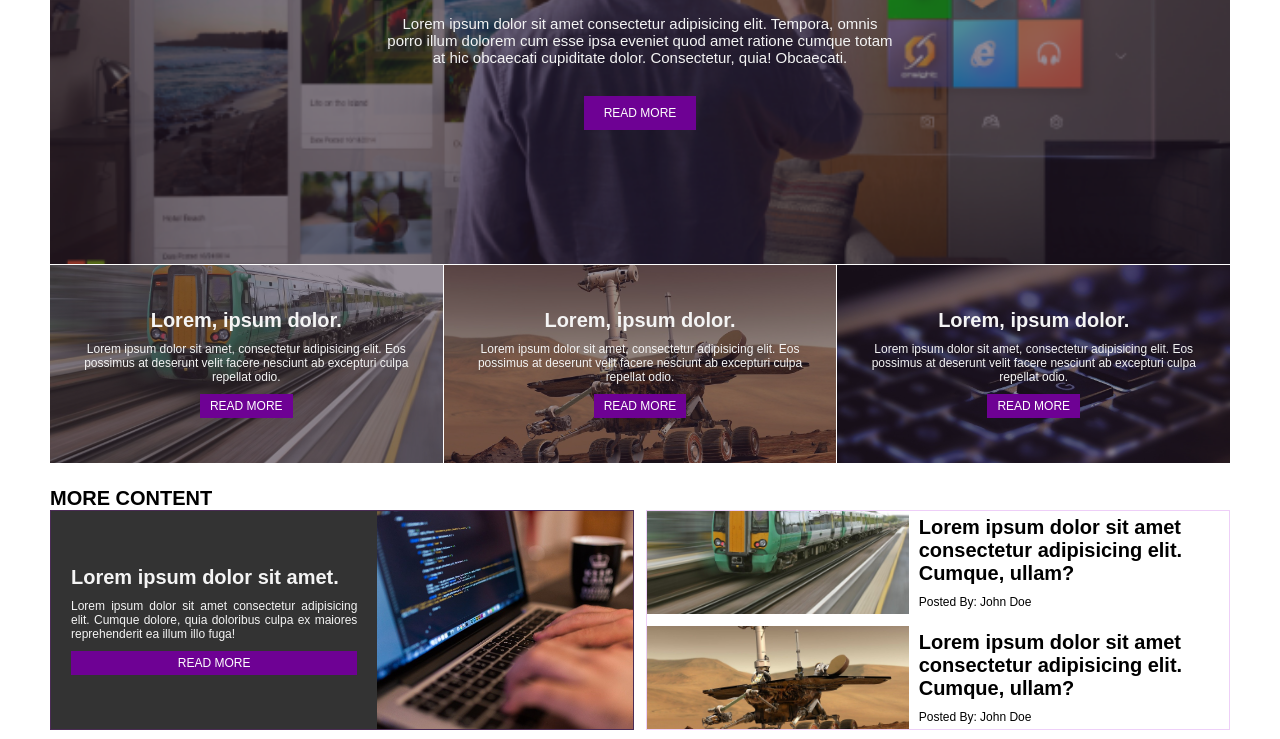
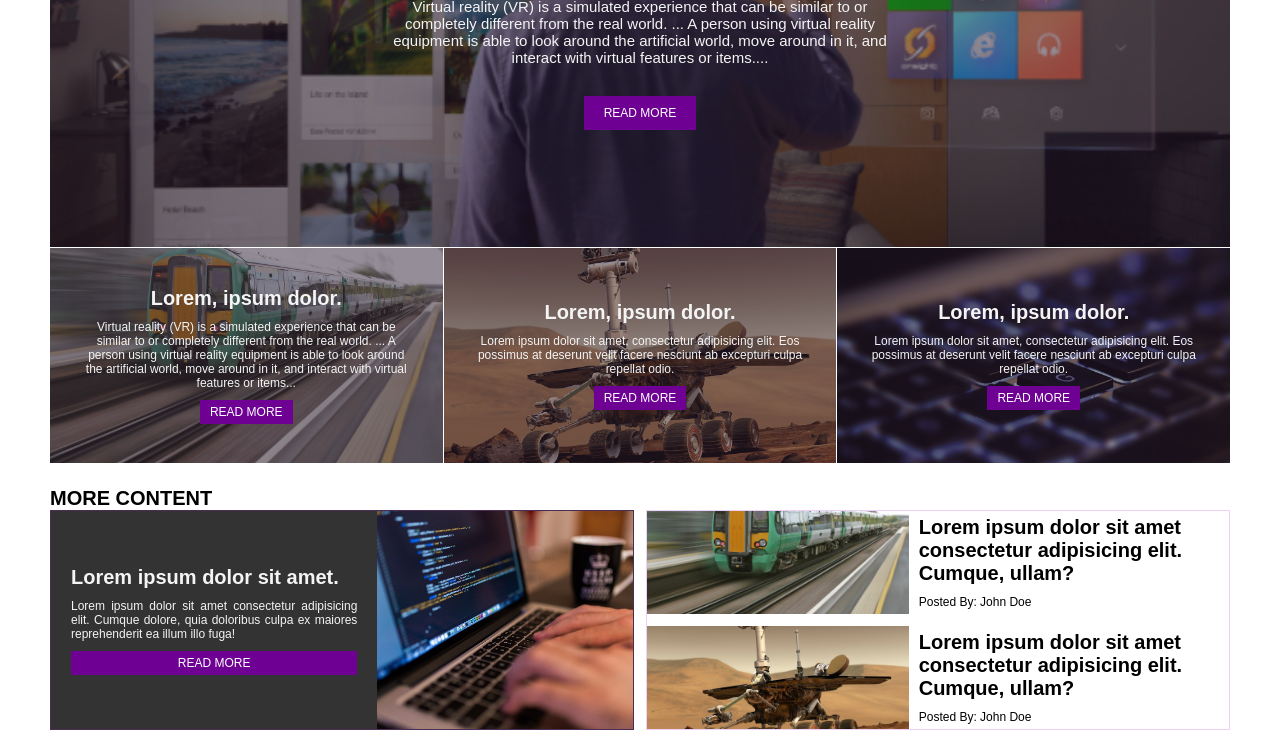
Before and after one commit to Arber98/PROJEKTIWEB-master, a plain HTML site: page PROJEKTIWEB-master/tech.html in a window 1280 px wide. Shown: the part 240-979 px from the top of the page. Drawn offline with Linux system fonts and the light colour scheme.

Commit message:
Tech content h1 update

```diff
--- a/PROJEKTIWEB-master/tech.html
+++ b/PROJEKTIWEB-master/tech.html
@@ -43,7 +43,9 @@
                <div class="contents">
                   <div class="text-content">
                      <h1>Virtual Reality.</h1>
-                     <p>Lorem ipsum dolor sit amet consectetur adipisicing elit. Tempora, omnis porro illum dolorem cum esse ipsa eveniet quod amet ratione cumque totam at hic obcaecati cupiditate dolor. Consectetur, quia! Obcaecati.</p>
+                     <p>Virtual reality (VR) is a simulated experience that can be similar to or completely different from the real world. ...
+                        A person using virtual reality equipment is able to look around the artificial world,
+                        move around in it, and interact with virtual features or items....</p>
                      <a href="" class="btn btn-violet">READ MORE</a>
                   </div>
                </div>
@@ -52,8 +54,9 @@
                <div class="contents">
                   <div class="text-content">
                      <h1>Lorem, ipsum dolor.</h1>
-                     <p>Lorem ipsum dolor sit amet, consectetur adipisicing elit. Eos possimus at deserunt velit facere
-                        nesciunt ab excepturi culpa repellat odio.</p>
+                     <p>Virtual reality (VR) is a simulated experience that can be similar to or completely different from the real world. ...
+                        A person using virtual reality equipment is able to look around the artificial world,
+                        move around in it, and interact with virtual features or items...</p>
                      <a href="" class="btn btn-violet">READ MORE</a>
                   </div>
                </div>
```
